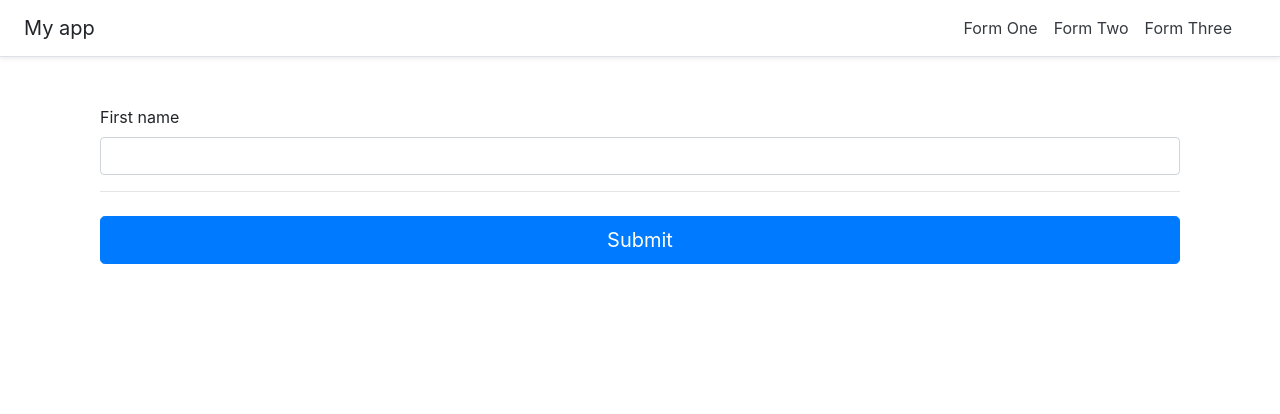
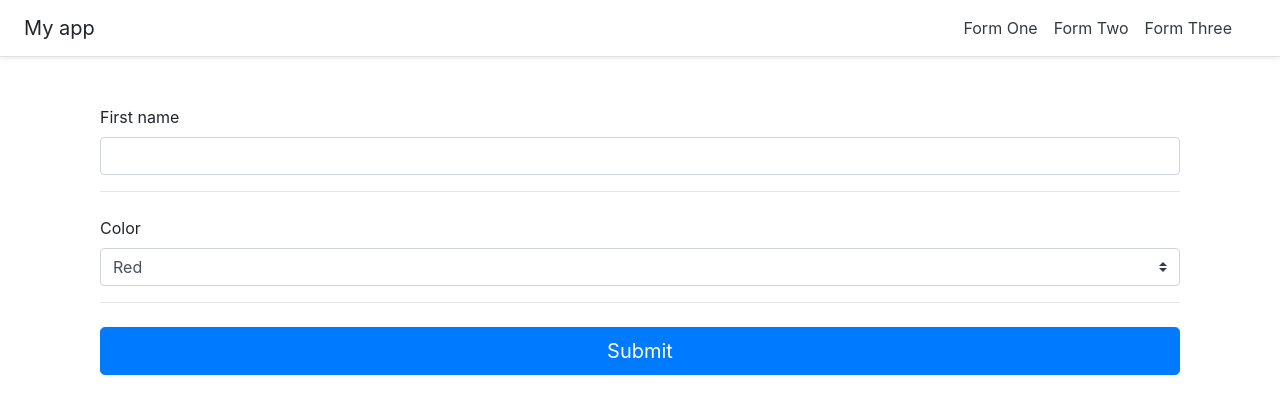
Before and after one commit to wolfpirker/react-fullstack-forms, a React (Create React App) app: page /formthree in a window 1280 px wide. Shown: the top 414 px of the page. Built offline with nearby package versions, Linux system fonts and the light colour scheme.

Commit message:
Formik Custom components in FormThree

```diff
--- a/src/formThree.js
+++ b/src/formThree.js
@@ -1,24 +1,59 @@
 import React from 'react';
+import { Formik, Form, Field, ErrorMessage } from 'formik';
+import * as Yup from 'yup';
 
 const FormThree = () => {
+
+    const formikProps = {
+        initialValues: { firstname: '', color: '' },
+        validationSchema: Yup.object({
+            firstname: Yup
+                .string()
+                .required('Sorry, this is required')
+        }),
+        onSubmit: values => {
+            console.log(values)
+        }
+    }
+
+
     return (
+        <Formik {...formikProps}>
+            {formik => (
                 <div className="container">
                     <div className="col-md-12 mt-5">
-                <form>
+                        <Form>
                             <label htmlFor="firstname">First name</label>
-                    <input
-                        className="form-control"
-                        type="text"
-                        name="firstname"
-                    />
+                            <Field name="firstname" type="text" className="form-control" />
+                            {formik.values.firstname}
+                            <ErrorMessage name="firstname" />
+                            {formik.errors.firstname && formik.touched.firstname ?
+                                <span>{formik.errors.firstname}</span>
+                                : null}
+                            <hr className="mb-4" />
+
+                            <label htmlFor="color">Color</label>
+                            <Field
+                                as="select"
+                                name="color"
+                                className="custom-select"
+                            >
+                                <option value="red">Red</option>
+                                <option value="green">Green</option>
+                                <option value="blue">Blue</option>
+                            </Field>
 
                             <hr className="mb-4" />
                             <button className="btn btn-primary btn-lg btn-block" type="submit">
                                 Submit
                             </button>
-                </form>
+                        </Form>
                     </div>
                 </div>
+
+            )}
+        </Formik>
+
 
     )
 }
```
Also changed, not shown: 1 other file (tests, documents, lock files or other folders). Lines whose indentation alone changed are shown as unchanged.
